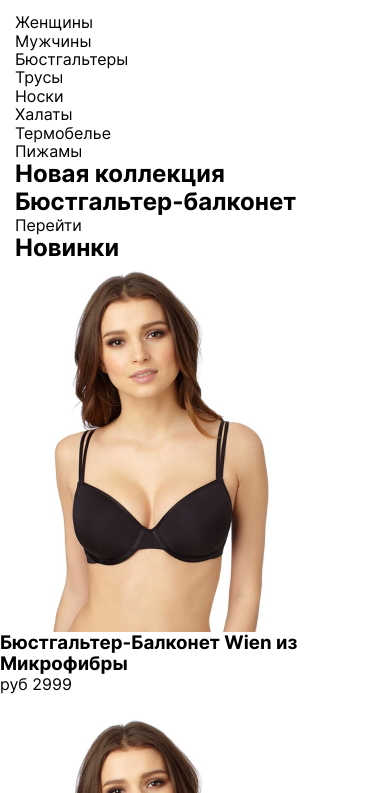
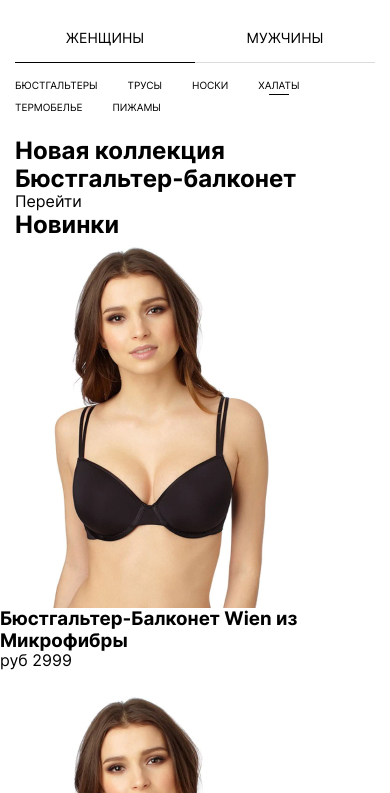
Before and after one commit to PalamarenkoEvgeniya/INSPIRED, a website built with webpack: page src/index.html in a window 390 px wide. Shown: the part 51-844 px from the top of the page. Built offline with nearby package versions, Linux system fonts and the light colour scheme.

Commit message:
add style navigation

```diff
--- a/src/index.html
+++ b/src/index.html
@@ -99,7 +99,7 @@
           </li>
 
           <li class="category__item">
-            <a href="#" class="category__link">Халаты</a>
+            <a href="#" class="category__link category__link_active ">Халаты</a>
           </li>
 
           <li class="category__item">
--- a/src/index.scss
+++ b/src/index.scss
@@ -2,4 +2,7 @@
 @import 'style/fonts';
 @import 'style/var';
 @import 'style/style';
-@import 'style/header'
+@import 'style/header';
+@import 'style/navigation';
+@import 'style/gender';
+@import 'style/category';
--- /dev/null
+++ b/src/style/_category.scss
@@ -0,0 +1,66 @@
+.category {
+  padding: 24px 0 12px;
+  display: flex;
+  flex-wrap: wrap;
+  justify-content: space-between;
+  margin: 0 auto;
+  max-width: 692px;
+  gap: 15px;
+  font-size: 14px;
+  line-height: 17px;
+  text-transform: uppercase;
+
+  @media (max-width: 768px) {
+    padding: 16px 0 5px;
+    font-size: 12px;
+    line-height: 15px;
+  }
+
+  @media (max-width: 540px) {
+    font-size: 10px;
+    line-height: 12px;
+    justify-content: flex-start;
+    gap: 10px 30px;
+  }
+
+  &__link {
+    position: relative;
+    transition: color 0.3s ease-in-out;
+    &:hover {
+      color: $gray;
+    }
+
+    &:after {
+      content: "";
+      position: absolute;
+      bottom: -10px;
+      left: 50%;
+      transform: translateX(-50%);
+      width: 26px;
+      height: 2px;
+      background-color: $main-color;
+      opacity: 0;
+
+      @media (max-width: 768px) {
+        bottom: -4px;
+        width: 20px;
+        height: 1px;
+      }
+
+      @media (max-width: 768px) {
+        bottom: -4px;
+        width: 20px;
+        height: 1px;
+      }
+    }
+
+    &_active {
+      border-color: #000000;
+      pointer-events: none;
+
+      &:after {
+        opacity: 1;
+      }
+    }
+  }
+}
--- /dev/null
+++ b/src/style/_gender.scss
@@ -0,0 +1,37 @@
+.gender {
+  display: flex;
+
+  &__item {
+    flex-basis: 50%;
+  }
+
+  &__link {
+    display: block;
+    text-align: center;
+    padding: 16px 0;
+    font-size: 18px;
+    line-height: 22px;
+    text-transform: uppercase;
+    border-bottom: 1px solid $light-gray;
+    transition: color 0.3s ease-in-out;
+
+    @media (max-width: 768px) {
+      font-size: 16px;
+      line-height: 19px;
+    }
+
+    @media (max-width: 540px) {
+      font-size: 14px;
+      line-height: 17px;
+    }
+
+    &:hover {
+      color: $gray;
+    }
+
+    &_active {
+      border-color: #000000;
+      pointer-events: none;
+    }
+  }
+}
--- /dev/null
+++ b/src/style/_navigation.scss
@@ -0,0 +1,15 @@
+.navigation {
+  margin-bottom: 50px;
+
+  @media (max-width: 1024px) {
+    margin-bottom: 38px;
+  }
+
+  @media (max-width: 768px) {
+    margin-bottom: 31px;
+  }
+
+  @media (max-width: 540px) {
+    margin-bottom: 19px;
+  }
+}
```
